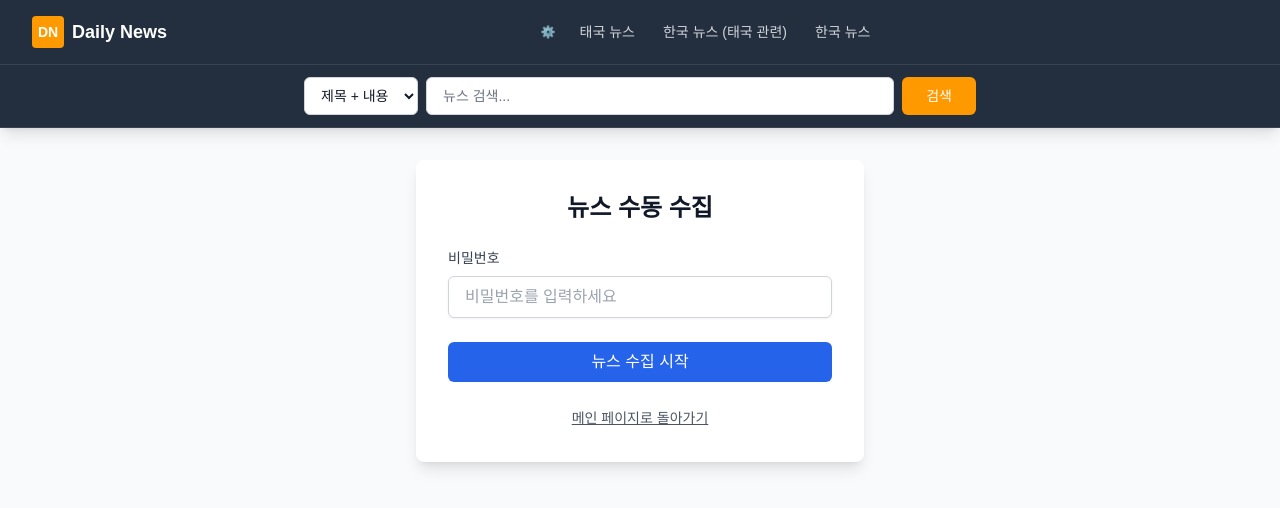
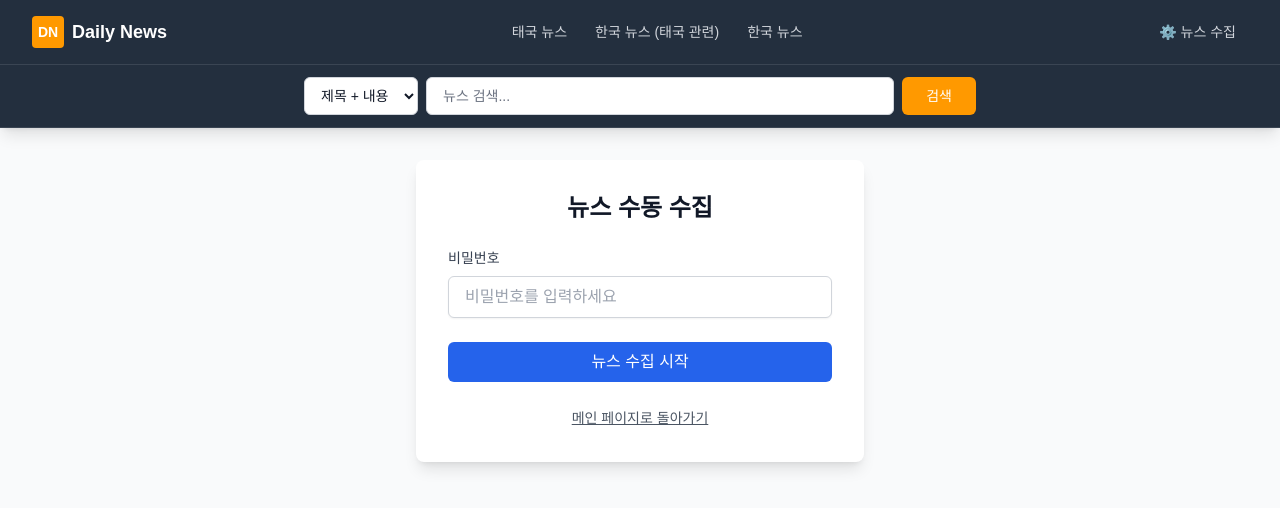
Before and after one commit to dohyeongheo/Dailynews, a Next.js app: page /admin in a window 1280 px wide. Shown: the top 508 px of the page. Built offline with nearby package versions, Linux system fonts and the light colour scheme.

Commit message:
PC 환경에서 뉴스 수집 버튼을 헤더 첫 번째 줄 오른쪽 끝으로 이동

```diff
--- a/components/Header.tsx
+++ b/components/Header.tsx
@@ -51,14 +51,6 @@ export default function Header() {
 
             {/* 가운데: 카테고리 버튼 */}
             <nav className="flex items-center gap-1 flex-1 justify-center px-4">
-              {/* 관리자 페이지 링크 (작은 버튼) */}
-              <Link
-                href="/admin"
-                className="px-2 py-1 text-xs text-gray-300 hover:text-white hover:bg-[#3a4553] rounded transition-colors"
-                title="뉴스 수동 수집"
-              >
-                ⚙️
-              </Link>
               <Link
                 href="/category/태국뉴스"
                 className={`px-3 py-2 rounded-md text-sm font-medium transition-colors whitespace-nowrap ${
@@ -90,6 +82,17 @@ export default function Header() {
                 한국 뉴스
               </Link>
             </nav>
+
+            {/* 오른쪽: 관리자 페이지 링크 (뉴스 수집 버튼) */}
+            <div className="flex-shrink-0">
+              <Link
+                href="/admin"
+                className="px-3 py-2 text-sm text-gray-300 hover:text-white hover:bg-[#3a4553] rounded transition-colors whitespace-nowrap"
+                title="뉴스 수동 수집"
+              >
+                ⚙️ 뉴스 수집
+              </Link>
+            </div>
           </div>
 
           {/* 모바일 레이아웃 */}
```
